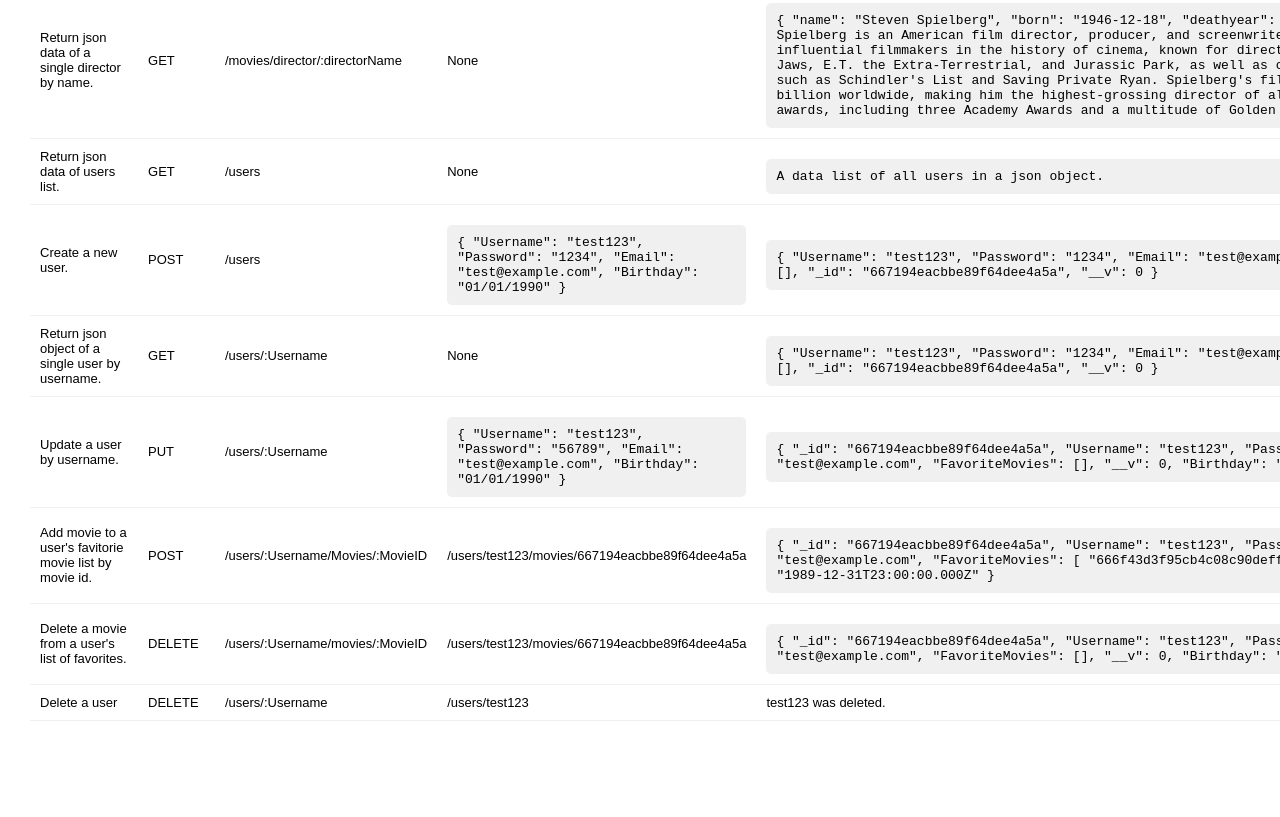
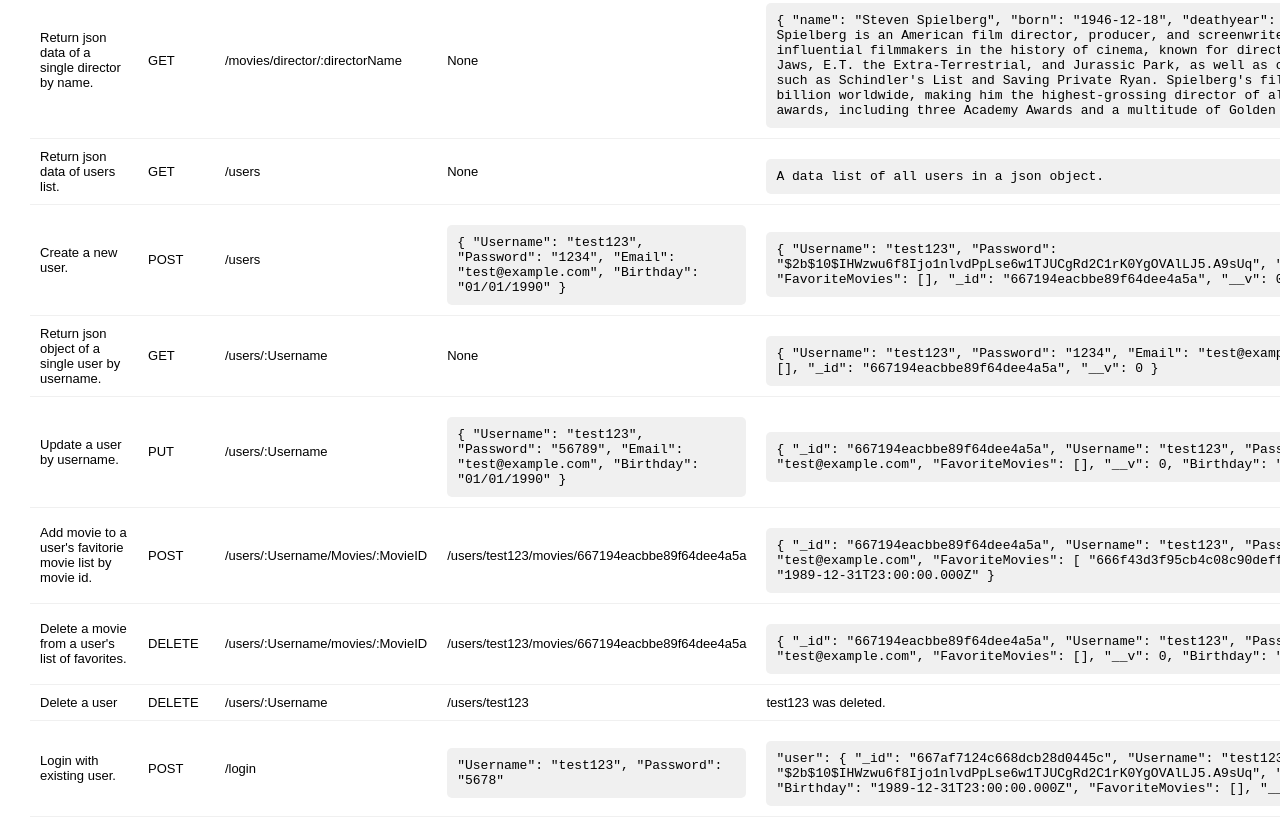
Before and after one commit to nxlim-00/myFlix, a website: page public/documentation.html in a window 1280 px wide. Shown: the part 745-1562 px from the top of the page. Before the commit the page ends 1466 px from the top, so only its background shows below. Drawn offline with Linux system fonts and the light colour scheme.

Commit message:
Added login request

```diff
--- a/public/documentation.html
+++ b/public/documentation.html
@@ -185,8 +185,9 @@
           </td>
           <td>
             <code>
-              { "Username": "test123", "Password": "1234", "Email":
-              "test@example.com", "FavoriteMovies": [], "_id":
+              { "Username": "test123", "Password":
+              "$2b$10$IHWzwu6f8Ijo1nlvdPpLse6w1TJUCgRd2C1rK0YgOVAlLJ5.A9sUq",
+              "Email": "test@example.com", "FavoriteMovies": [], "_id":
               "667194eacbbe89f64dee4a5a", "__v": 0 }
             </code>
           </td>
@@ -261,6 +262,22 @@
           <td>/users/test123</td>
           <td>test123 was deleted.</td>
         </tr>
+        <tr>
+          <td>Login with existing user.</td>
+          <td>POST</td>
+          <td>/login</td>
+          <td><code> "Username": "test123", "Password": "5678" </code></td>
+          <td>
+            <code>
+              "user": { "_id": "667af7124c668dcb28d0445c", "Username":
+              "test123", "Password":
+              "$2b$10$IHWzwu6f8Ijo1nlvdPpLse6w1TJUCgRd2C1rK0YgOVAlLJ5.A9sUq",
+              "Email": "test@example.com", "Birthday":
+              "1989-12-31T23:00:00.000Z", "FavoriteMovies": [], "__v": 0 },
+              "token": "..."
+            </code>
+          </td>
+        </tr>
       </tbody>
     </table>
   </body>
```
